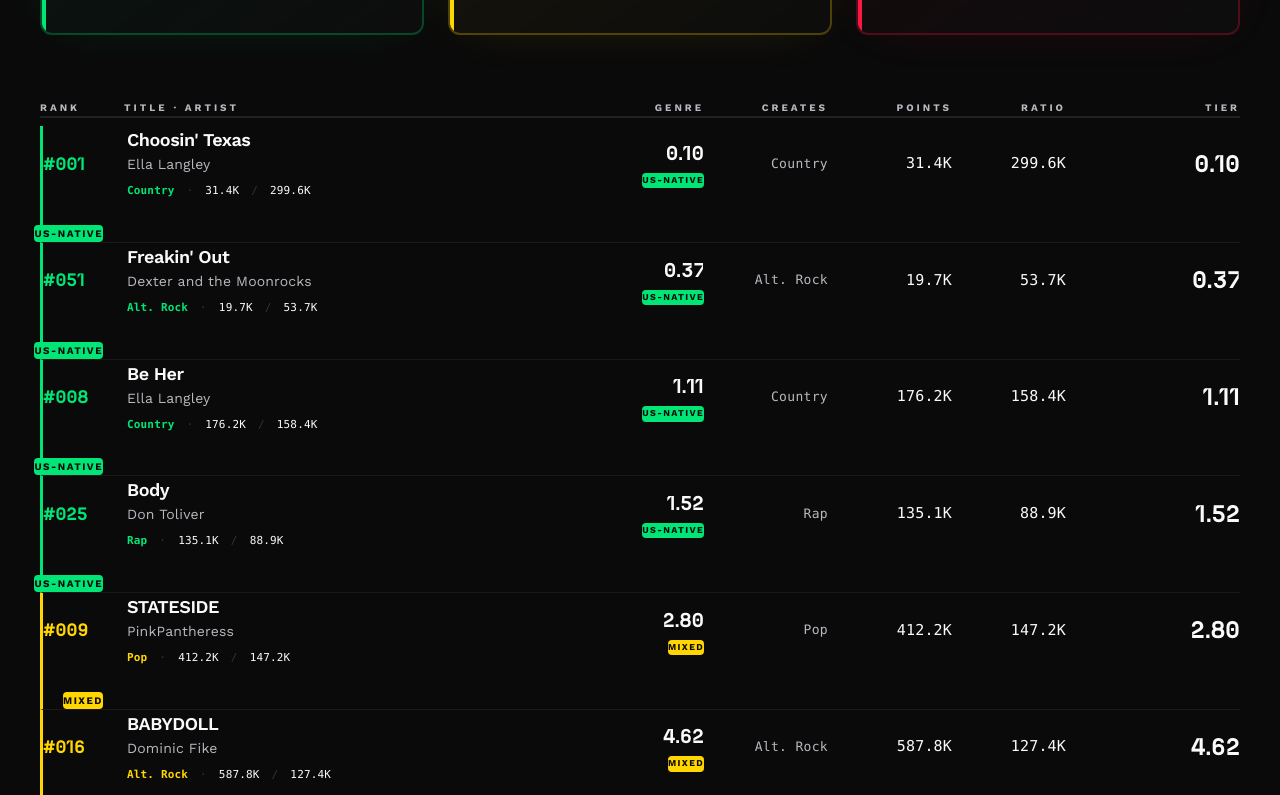
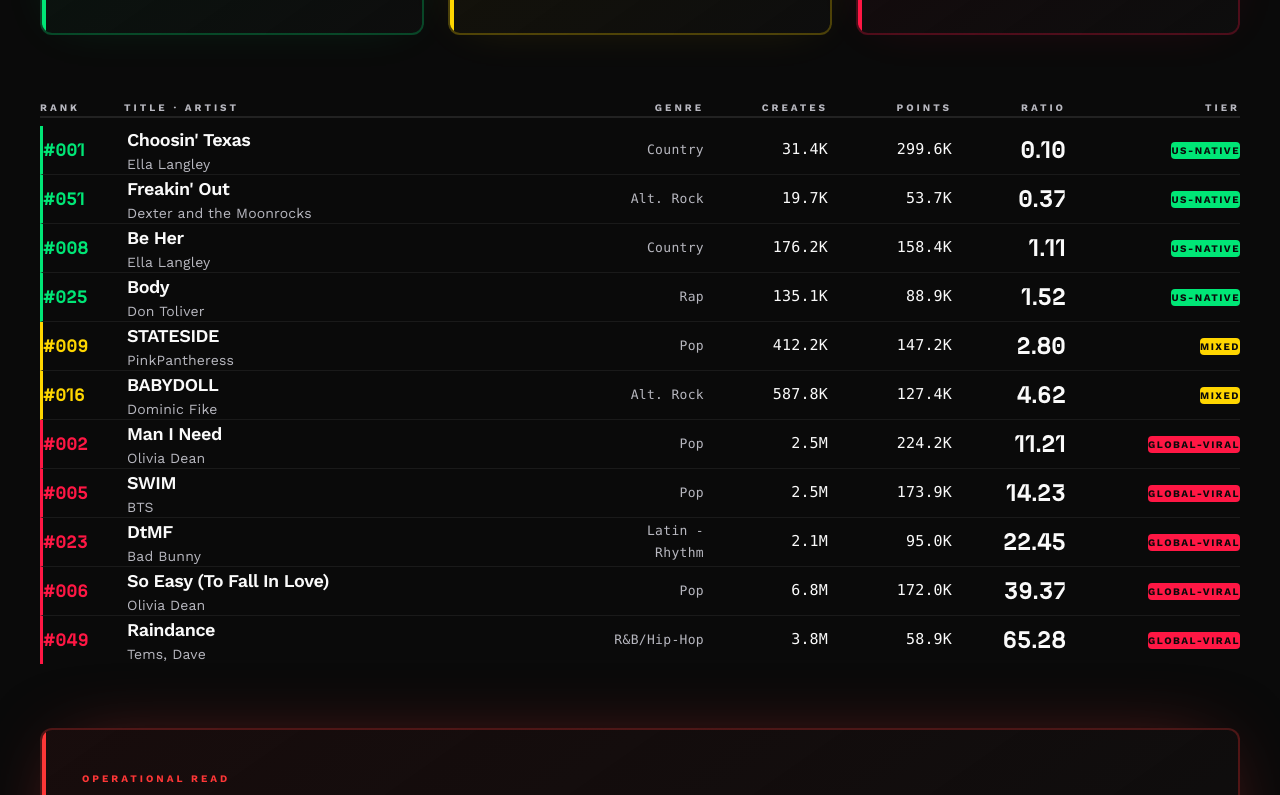
Before and after one commit to geoffshames/chart-control, a Next.js app: page / in a window 1280 px wide. Shown: the part 7165-7960 px from the top of the page. Built offline with nearby package versions, Linux system fonts and the light colour scheme.

Commit message:
Force .md:hidden to win over .flex cascade on desktop

```diff
--- a/src/app/globals.css
+++ b/src/app/globals.css
@@ -374,3 +374,9 @@
   .md\:flex { display: flex; }
   .md\:inline-flex { display: inline-flex; }
 }
+
+
+/* Force md:hidden to win over flex/block cascade order */
+@media (min-width: 768px) {
+  .md\:hidden { display: none !important; }
+}
```
